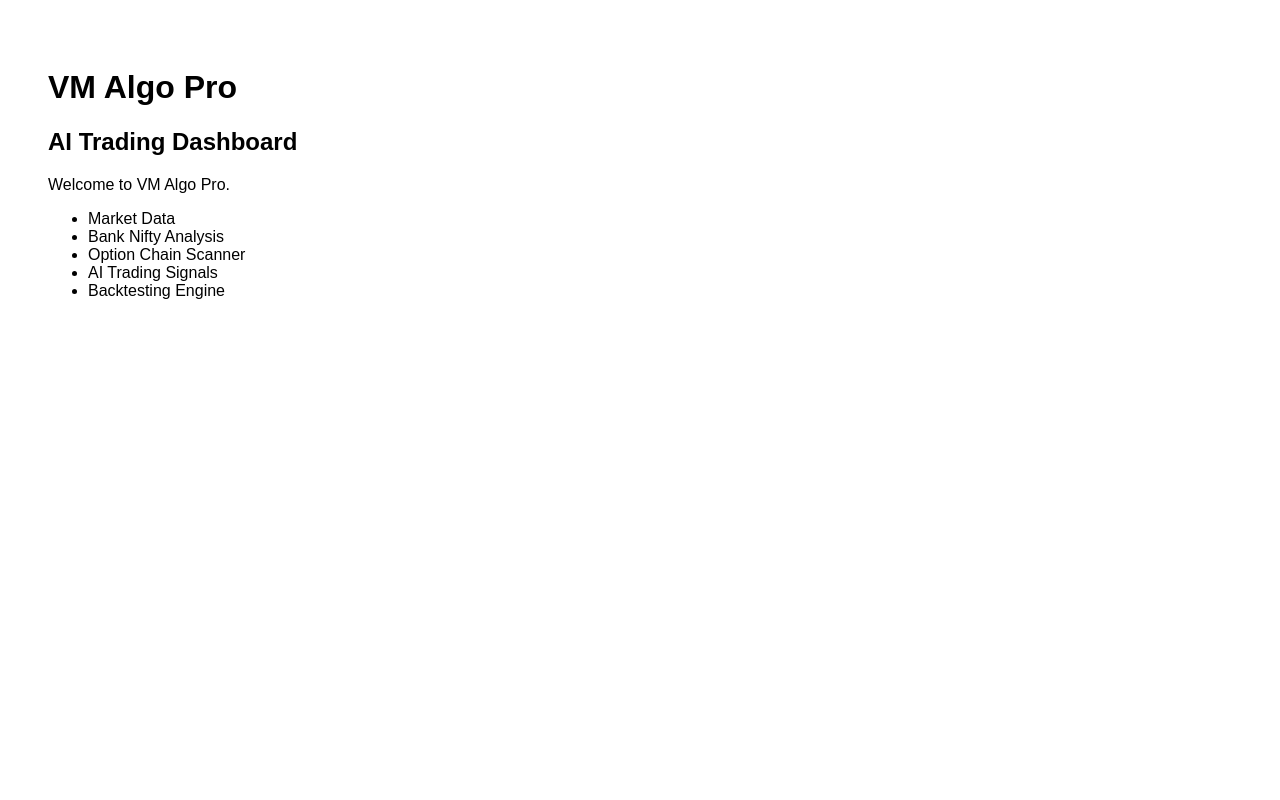
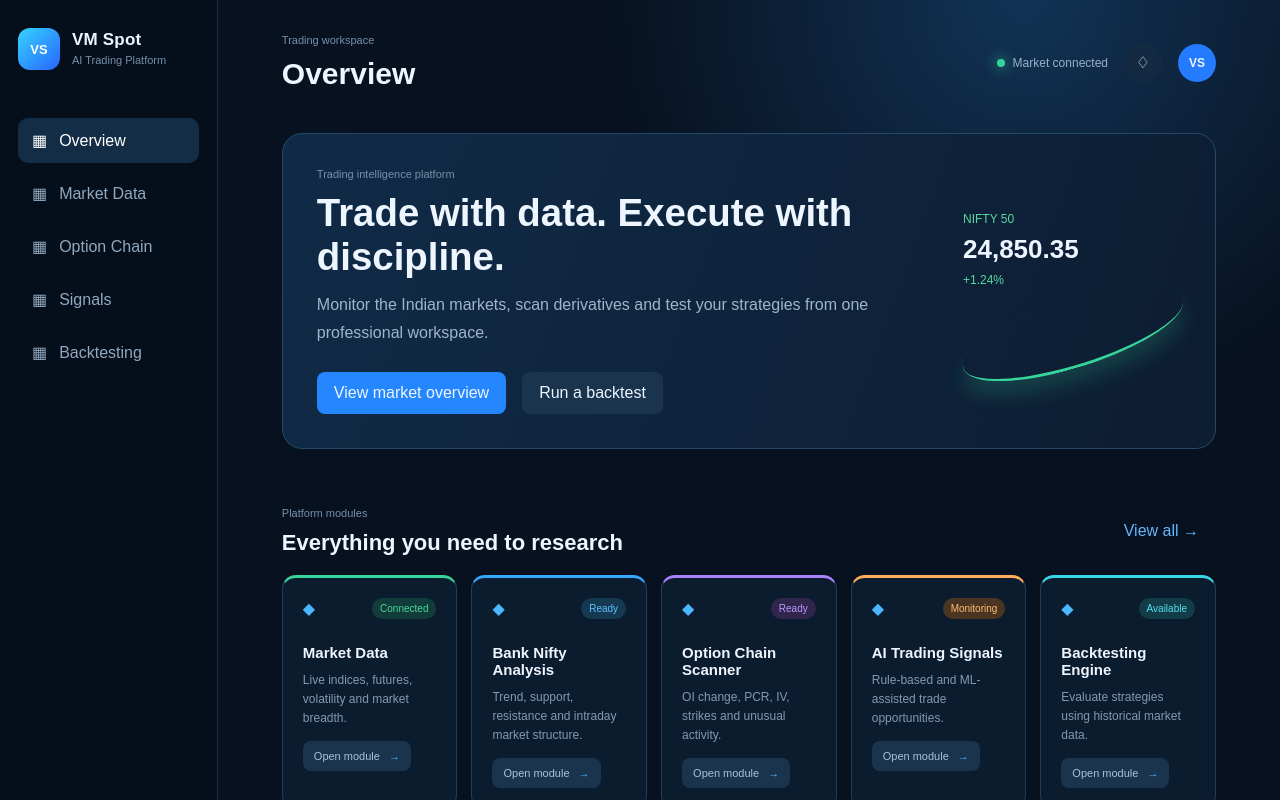
Before and after one commit to vmwealthgroup-prog/tata, a Next.js app in the folder frontend/: page / in a window 1280 px wide. Shown: the top 800 px of the page. Built offline with nearby package versions, Linux system fonts and the light colour scheme.

Commit message:
Refactor Home component and improve UI layout
Refactor Home component to use a modular card layout for displaying trading modules. Implement state management for active tabs and enhance the UI structure.

```diff
--- a/frontend/app/page.jsx
+++ b/frontend/app/page.jsx
@@ -1,22 +1,212 @@
-export default function Home() {
+"use client";
+
+import { useState } from "react";
+import "./page.css";
+
+const modules = [
+  {
+    title: "Market Data",
+    description: "Live indices, futures, volatility and market breadth.",
+    status: "Connected",
+    color: "green",
+  },
+  {
+    title: "Bank Nifty Analysis",
+    description: "Trend, support, resistance and intraday market structure.",
+    status: "Ready",
+    color: "blue",
+  },
+  {
+    title: "Option Chain Scanner",
+    description: "OI change, PCR, IV, strikes and unusual activity.",
+    status: "Ready",
+    color: "purple",
+  },
+  {
+    title: "AI Trading Signals",
+    description: "Rule-based and ML-assisted trade opportunities.",
+    status: "Monitoring",
+    color: "orange",
+  },
+  {
+    title: "Backtesting Engine",
+    description: "Evaluate strategies using historical market data.",
+    status: "Available",
+    color: "cyan",
+  },
+];
+
+function ModuleCard({ module }) {
   return (
-    <div style={{
-      padding: "40px",
-      fontFamily: "Arial"
-    }}>
-      <h1>VM Algo Pro</h1>
+    <article className={`module-card ${module.color}`}>
+      <div className="card-header">
+        <span className="module-icon">◆</span>
+        <span className={`status ${module.color}`}>{module.status}</span>
+      </div>
 
-      <h2>AI Trading Dashboard</h2>
+      <h3>{module.title}</h3>
+      <p>{module.description}</p>
 
-      <p>Welcome to VM Algo Pro.</p>
-
-      <ul>
-        <li>Market Data</li>
-        <li>Bank Nifty Analysis</li>
-        <li>Option Chain Scanner</li>
-        <li>AI Trading Signals</li>
-        <li>Backtesting Engine</li>
-      </ul>
-    </div>
+      <button
+        type="button"
+        className="open-button"
+        onClick={() => alert(`${module.title} is coming soon`)}
+      >
+        Open module <span>→</span>
+      </button>
+    </article>
   );
 }
+
+export default function Home() {
+  const [activeTab, setActiveTab] = useState("Overview");
+
+  const menuItems = [
+    "Overview",
+    "Market Data",
+    "Option Chain",
+    "Signals",
+    "Backtesting",
+  ];
+
+  return (
+    <main className="dashboard">
+      <aside className="sidebar">
+        <div className="brand">
+          <div className="brand-mark">VS</div>
+
+          <div>
+            <h2>VM Spot</h2>
+            <span>AI Trading Platform</span>
+          </div>
+        </div>
+
+        <nav className="navigation" aria-label="Main navigation">
+          {menuItems.map((item) => (
+            <button
+              type="button"
+              key={item}
+              className={activeTab === item ? "nav-item active" : "nav-item"}
+              onClick={() => setActiveTab(item)}
+            >
+              <span>▦</span>
+              {item}
+            </button>
+          ))}
+        </nav>
+
+        <div className="sidebar-footer">
+          <div className="system-status">
+            <span className="pulse" />
+            All systems operational
+          </div>
+
+          <small>VM Spot v1.0.0</small>
+        </div>
+      </aside>
+
+      <section className="content">
+        <header className="topbar">
+          <div>
+            <p className="eyebrow">Trading workspace</p>
+            <h1>{activeTab}</h1>
+          </div>
+
+          <div className="topbar-actions">
+            <span className="market-state">
+              <span className="pulse" />
+              Market connected
+            </span>
+
+            <button
+              type="button"
+              className="icon-button"
+              aria-label="Notifications"
+            >
+              ♢
+            </button>
+
+            <div className="avatar">VS</div>
+          </div>
+        </header>
+
+        <section className="hero">
+          <div className="hero-content">
+            <p className="eyebrow">Trading intelligence platform</p>
+
+            <h2>Trade with data. Execute with discipline.</h2>
+
+            <p>
+              Monitor the Indian markets, scan derivatives and test your
+              strategies from one professional workspace.
+            </p>
+
+            <div className="hero-actions">
+              <button
+                type="button"
+                className="primary-button"
+                onClick={() => setActiveTab("Market Data")}
+              >
+                View market overview
+              </button>
+
+              <button
+                type="button"
+                className="secondary-button"
+                onClick={() => setActiveTab("Backtesting")}
+              >
+                Run a backtest
+              </button>
+            </div>
+          </div>
+
+          <div className="hero-chart" aria-label="Market chart preview">
+            <div className="chart-label">NIFTY 50</div>
+            <div className="chart-value">24,850.35</div>
+            <div className="chart-change">+1.24%</div>
+            <div className="chart-line" />
+          </div>
+        </section>
+
+        <section className="section-heading">
+          <div>
+            <p className="eyebrow">Platform modules</p>
+            <h2>Everything you need to research</h2>
+          </div>
+
+          <button type="button" className="view-all">
+            View all →
+          </button>
+        </section>
+
+        <section className="module-grid">
+          {modules.map((module) => (
+            <ModuleCard key={module.title} module={module} />
+          ))}
+        </section>
+
+        <section className="metrics">
+          <div>
+            <span>Tracked instruments</span>
+            <strong>184</strong>
+          </div>
+
+          <div>
+            <span>Active strategies</span>
+            <strong>12</strong>
+          </div>
+
+          <div>
+            <span>Signals today</span>
+            <strong>27</strong>
+          </div>
+
+          <div>
+            <span>Backtests completed</span>
+            <strong>1,284</strong>
+          </div>
+        </section>
+      </section>
+    </main>
+  );
+}
```
